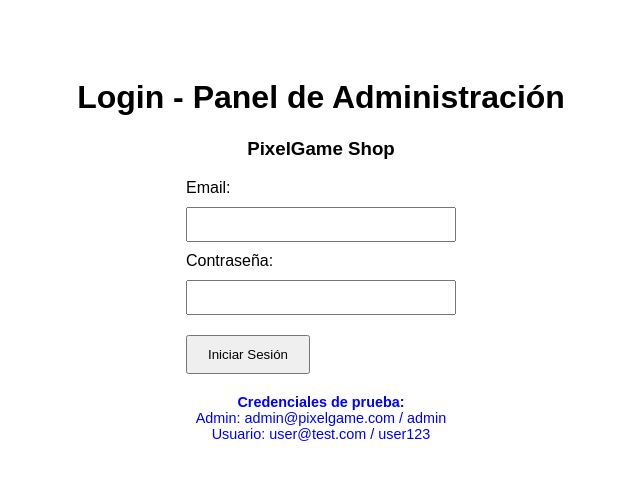
After one commit to CFGSCojita/PixelGame-Shop, a PHP site: page /backend/forms/form_login.php in a window 1280 px wide. The commit adds this page. Shown: the top 491 px of the page, without its empty margins (319-959 px from the left). Run offline with PHP 8.4, Linux system fonts and the light colour scheme.

Commit message:
Implementación de autenticación de usuarios.

```diff
--- /dev/null
+++ b/shop/backend/forms/form_login.php
@@ -0,0 +1,109 @@
+<?php
+    $root_DIR = $_SERVER['DOCUMENT_ROOT'];
+?>
+
+<!DOCTYPE html>
+<html lang="es">
+<head>
+    <meta charset="UTF-8">
+    <meta name="viewport" content="width=device-width, initial-scale=1.0">
+    <title>Login - PixelGame Shop</title>
+
+    <style>
+
+        /* Estilos generales */
+        body {
+            text-align: center;
+            padding: 50px;
+            font-family: Arial, sans-serif;
+        }
+
+        /* Estilos para el formulario */
+        form {
+            display: inline-block;
+            text-align: left;
+        }
+
+        /* Estilos para los campos de entrada */
+        input {
+            display: block;
+            margin: 10px 0;
+            padding: 8px;
+            width: 250px;
+        }
+
+        /* Estilos para los botones */
+        button {
+            margin-top: 10px;
+            padding: 10px 20px;
+            cursor: pointer;
+        }
+
+        /* Estilos para los mensajes de error */
+        .error {
+            color: red;
+            margin-bottom: 15px;
+        }
+
+        /* Estilos para la información de prueba */
+        .info {
+            color: blue;
+            margin-top: 20px;
+            font-size: 0.9em;
+        }
+    </style>
+</head>
+<body>
+
+    <h1>Login - Panel de Administración</h1>
+    <h3>PixelGame Shop</h3>
+
+    <?php
+        // Estructura de control 'if'.
+        // Si hay un error en la autenticación, lo mostramos. Usamos 'isset' para verificar si la variable existe.
+        if (isset($_GET['error'])) {
+            echo '<p class="error">';
+            // Estructura de control 'switch'.
+            // Por cada caso de error, mostramos un mensaje específico.
+            switch ($_GET['error']) {
+                case 'invalid_credentials':
+                    echo 'Email o contraseña incorrectos.';
+                    break;
+                case 'no_permission':
+                    echo 'No tienes permisos para acceder.';
+                    break;
+                case 'session_required':
+                    echo 'Debes iniciar sesión.';
+                    break;
+            }
+            echo '</p>';
+        }
+
+        // Estructura de control 'if'.
+        // Si se ha cerrado sesión correctamente, mostramos un mensaje de éxito.
+        if (isset($_GET['logout']) && $_GET['logout'] === 'success') {
+            echo '<p style="color: green;">Has cerrado sesión correctamente.</p>';
+        }
+    ?>
+
+    <!-- Formulario de inicio de sesión -->
+    <form action="/student006/shop/backend/db/db_login.php" method="POST">
+
+        <label for="email">Email:</label>
+        <input type="email" id="email" name="email" required>
+
+        <label for="password">Contraseña:</label>
+        <input type="password" id="password" name="password" required>
+
+        <button type="submit">Iniciar Sesión</button>
+    </form>
+
+    <!-- Información de prueba -->
+    <div class="info">
+        <strong>Credenciales de prueba:</strong><br>
+        Admin: admin@pixelgame.com / admin<br>
+        Usuario: user@test.com / user123
+    </div>
+
+</body>
+</html>
```
Also changed, not shown: shop/backend/config/session_config.php (added, +79 -0 lines), shop/backend/db/db_login.php (added, +56 -0 lines), shop/backend/php/header.php (+34 -5 lines), shop/backend/php/logout.php (added, +8 -0 lines).
